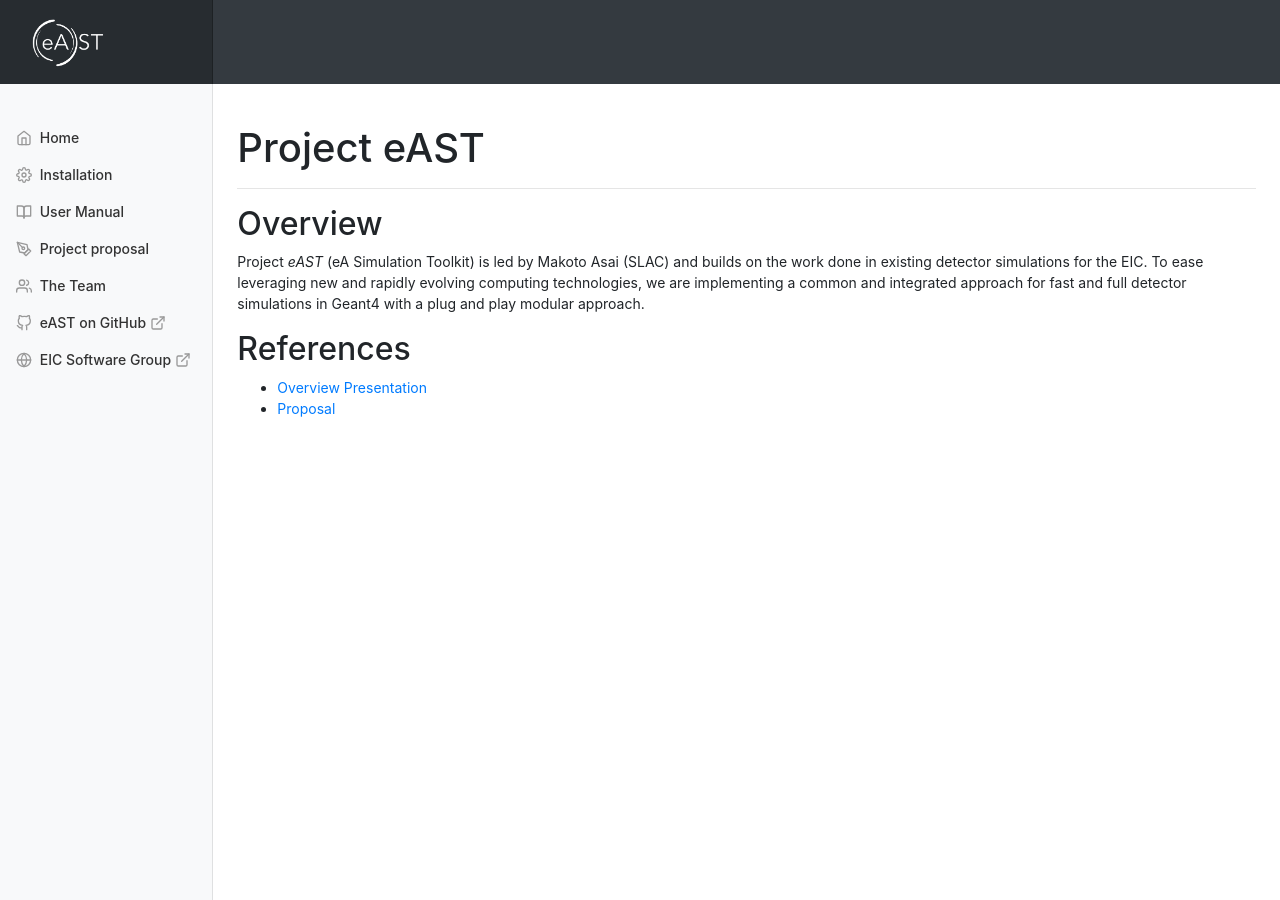
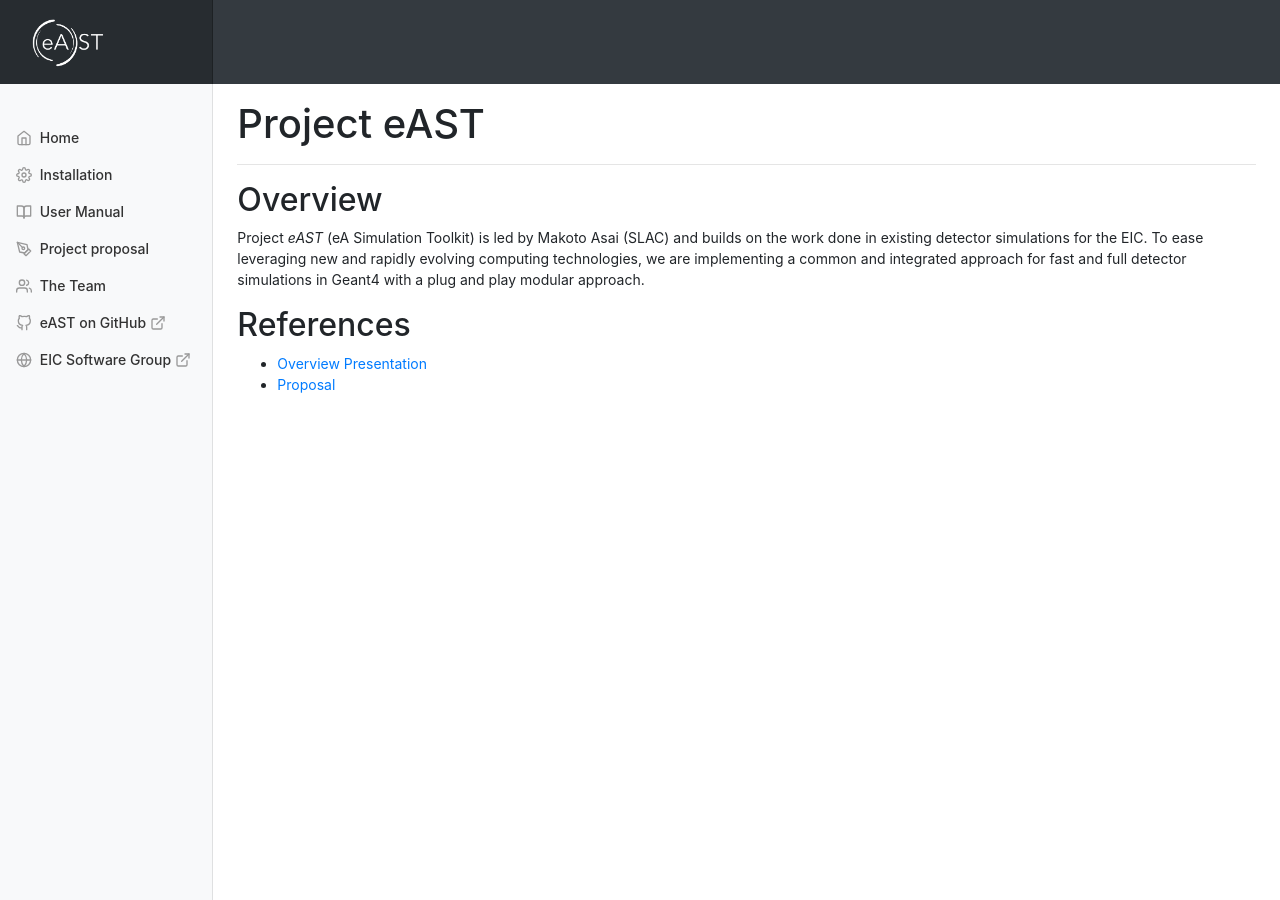
Before and after one commit to eic/east, a Jekyll site: the page built from docs/index.md, in a window 1280 px wide. Built offline with Jekyll 4.4.1, drawn with Linux system fonts in a browser that asks for light colours; nearby versions of some CDN libraries.

Commit message:
experimenting with d-none to avoid collapse of the sidebar

```diff
--- a/docs/_includes/sidebar.html
+++ b/docs/_includes/sidebar.html
@@ -1,5 +1,6 @@
 
-<nav class="col-md-2 d-none d-md-block bg-light sidebar">
+<nav class="col-md-2 col-sm-2 d-md-block bg-light sidebar">
+  <!-- d-none -->
   <div class="sidebar-sticky">
     <ul class="nav flex-column">
 
--- a/docs/_layouts/base.html
+++ b/docs/_layouts/base.html
@@ -9,18 +9,19 @@
         </nav>
 
         <div class="container-fluid">
-            <div class="row">
+            <div class="row collapse show">
                 {% include sidebar.html %}
             </div>
           </div>
-          <main role="main" class="col-md-9 ml-sm-auto col-lg-10 pt-3 px-4">
+          <main role="main" class="col-md-10 col-sm-10 ml-sm-auto col-lg-10 pt-3 px-4">
 
-            <div class="d-flex justify-content-between flex-wrap flex-md-nowrap align-items-center pb-2 mb-3"><!-- border-bottom" -->
+            <!-- div class="d-flex justify-content-between flex-wrap flex-md-nowrap align-items-center pb-2 mb-3" -->
+                <!-- border-bottom" -->
               <!-- h3 class="h3">{{ header }}</h3 -->
 
-            </div>
-        {{ content }}
-    </main>
+            <!-- /div -->
+            {{ content }}
+        </main>
 
 </div>
 </div>
```
